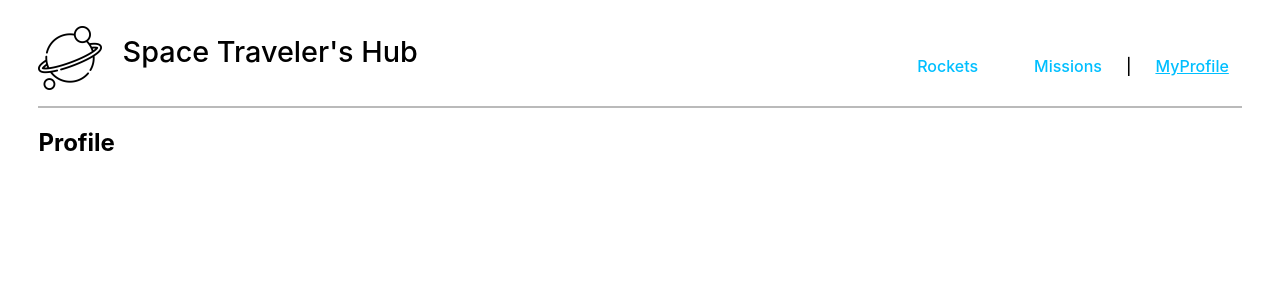
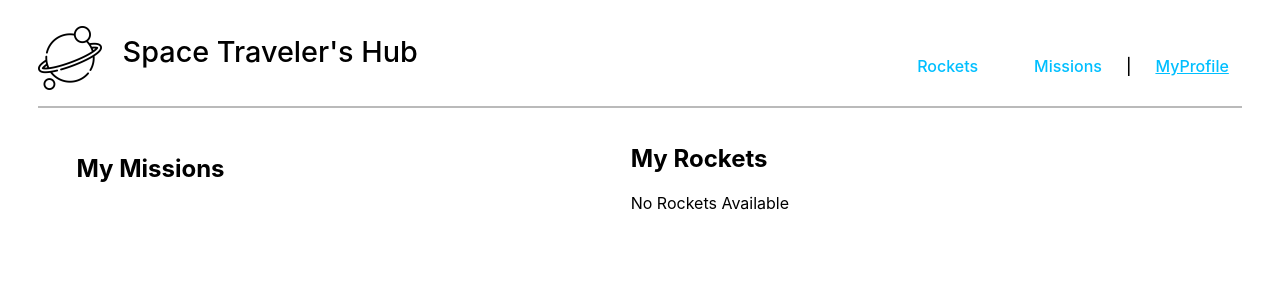
Before and after one commit to fickryiman/react-redux-group-project, a React (Create React App) app: page / in a window 1280 px wide. Shown: the top 300 px of the page. Built offline with nearby package versions, Linux system fonts and the light colour scheme.

Commit message:
Add display mission in profile code

```diff
--- a/src/component/Missions.jsx
+++ b/src/component/Missions.jsx
@@ -14,12 +14,11 @@ const Missions = () => {
       dispatch(getMissions());
     }
   }, []);
-  console.log(missions);
   if (isLoading === undefined) {
     return <div>Loading...</div>;
   }
   return (
-    <div>
+    <>
       <div className="missions-div">
         <table>
           <thead>
@@ -30,7 +29,7 @@ const Missions = () => {
               <td> </td>
             </tr>
           </thead>
-          <tbody>
+          <tbody className="mission-body">
             {missions.map((mission) => (
               ShowMission(mission.missionId,
                 mission.missionName,
@@ -39,7 +38,7 @@ const Missions = () => {
           </tbody>
         </table>
       </div>
-    </div>
+    </>
   );
 };
 
--- /dev/null
+++ b/src/component/MyProfile.css
@@ -0,0 +1,61 @@
+.profile-container {
+  width: 100%;
+}
+
+.profile-table {
+  width: 95%;
+  border: none;
+  margin: auto;
+}
+
+.profile-table table {
+  border-collapse: collapse;
+  border: none;
+}
+
+.profile-table td {
+  border: none;
+}
+
+.mission-table,
+.rocket-table thead {
+  border: none;
+}
+
+.mission-table,
+.rocket-table {
+  width: 100%;
+}
+
+.mission-head {
+  width: 50%;
+  font-size: 1.2rem;
+  font-weight: bold;
+}
+
+.mission-row {
+  height: 3.5rem;
+}
+
+.mission-row td {
+  border: 1px solid #d5cdcd;
+}
+
+.rocket-table {
+  vertical-align: top;
+}
+
+.rocket-table,
+.mission-table thead {
+  border: none;
+}
+
+.rocket-head {
+  width: 50%;
+  font-size: 1.2rem;
+  font-weight: bold;
+}
+
+.key-div {
+  height: 0;
+}
--- a/src/component/MyProfile.jsx
+++ b/src/component/MyProfile.jsx
@@ -1,5 +1,40 @@
-const MyProfile = () => (
-  <h1>Profile</h1>
-);
+import { useSelector } from 'react-redux';
+import './MyProfile.css';
+
+const MyProfile = () => {
+  const missions = useSelector((state) => (state.missions.missions));
+  const res = missions.filter((mission) => mission.reserved);
+  return (
+    <div className="profile-container">
+      <table className="profile-table">
+        <tr>
+          <td>
+            <table className="mission-table">
+              <h1>My Missions</h1>
+              <tbody>
+                {res.map((mission) => (
+                  <>
+                    <div className="key-div" value={mission.missionId}> </div>
+                    <tr className="mission-row">
+                      <td>{mission.missionName}</td>
+                    </tr>
+                  </>
+                ))}
+              </tbody>
+            </table>
+          </td>
+          <td>
+            <table className="rocket-table">
+              <h1>My Rockets</h1>
+              <tbody>
+                No Rockets Available
+              </tbody>
+            </table>
+          </td>
+        </tr>
+      </table>
+    </div>
+  );
+};
 
 export default MyProfile;
--- a/src/component/showMission.css
+++ b/src/component/showMission.css
@@ -32,7 +32,7 @@ th {
   border-radius: 4px;
 }
 
-tbody tr:nth-child(odd) {
+.mission-body tr:nth-child(odd) {
   background-color: gainsboro;
 }
 
```
